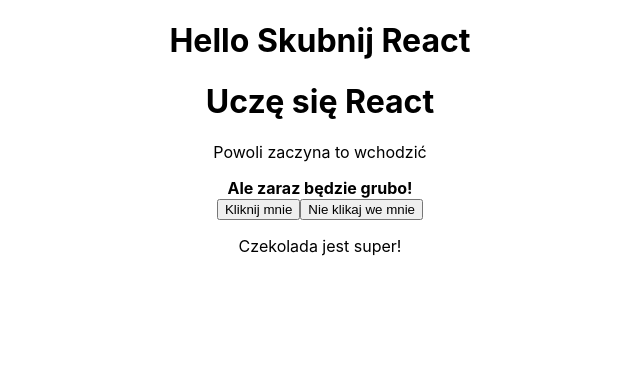
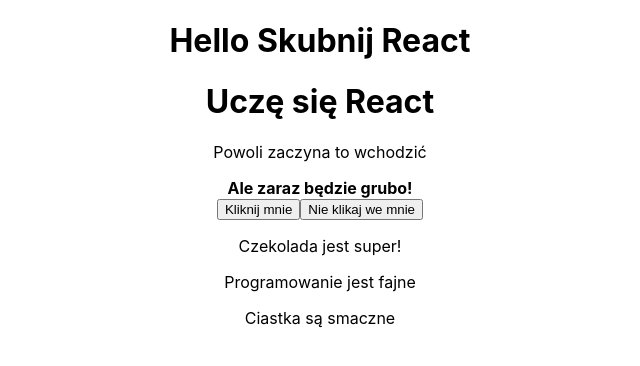
Before and after one commit to masives/taste-react, a React (Create React App) app: page / in a window 1280 px wide. Shown: the top 366 px of the page, without its empty margins (320-960 px from the left). Built offline with nearby package versions, Linux system fonts and the light colour scheme; the HTML template or start-up script is replaced by a standard one.

Commit message:
add two message

```diff
--- a/src/App.js
+++ b/src/App.js
@@ -4,7 +4,8 @@
 import './App.css';
 // 11:03
 const message = 'Czekolada jest super!';
-
+const message1 = 'Programowanie jest fajne';
+const message2 = 'Ciastka są smaczne';
 // klasa App (nazwa własna) dziedziczy od klasy Komponent, dzięki czemu mamy dostęp m.in. do funkcji render
 class App extends React.Component {
   render() {
@@ -33,6 +34,8 @@
         </button>
 
         <p>{message}</p>
+        <p>{message1}</p>
+        <p>{message2}</p>
       </div>
     );
   }
```
